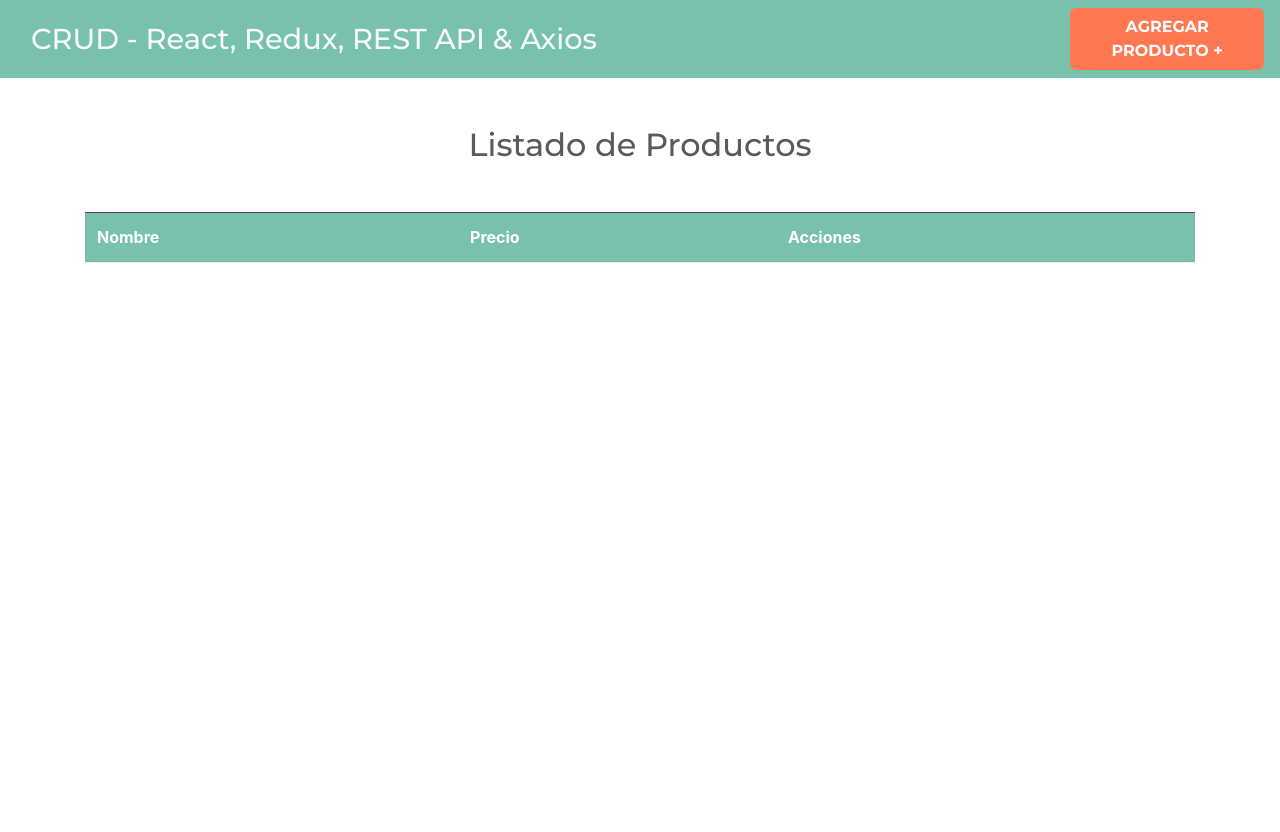
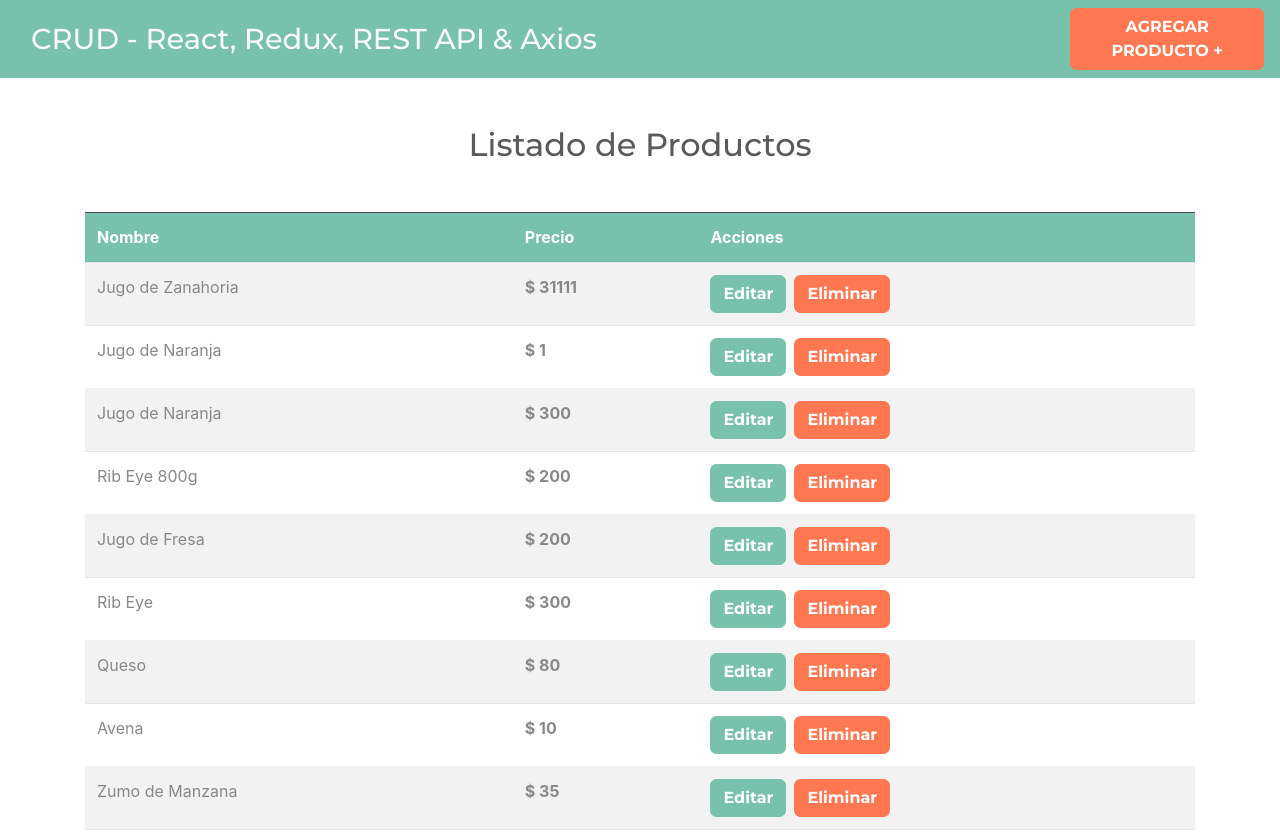
Before and after one commit to armandoltx/reduxCRUD, a React (Create React App) app: page / in a window 1280 px wide. Shown: the top 832 px of the page. Before the commit the page ends 800 px from the top, so only its background shows below. Built offline with nearby package versions, Linux system fonts and the light colour scheme; data requests are answered from the project's data file.

Commit message:
580. Crean do el index listando todos los productos

```diff
--- /dev/null
+++ b/src/components/Producto.js
@@ -0,0 +1,25 @@
+import React from 'react';
+import { Link } from 'react-router-dom';
+
+const Producto = ({producto}) => {
+  const {nombre, precio, id} = producto
+
+  return (
+    <tr>
+      <td>{nombre}</td>
+      <td><span className="font-weight-bold"> $ {precio} </span></td>
+      <td className="acciones">
+        <Link to={`/productos/editar/${id}`}
+          className="btn btn-primary mr-2">
+          Editar
+        </Link>
+        <button
+          type="button"
+          className="btn btn-danger"
+        >Eliminar </button>
+      </td>
+    </tr>
+  );
+};
+
+export default Producto;
--- a/src/components/Productos.js
+++ b/src/components/Productos.js
@@ -1,4 +1,5 @@
 import React, { Fragment, useEffect } from 'react';
+import Producto from './Producto';
 
 // Redux
 import {useSelector, useDispatch} from 'react-redux';
@@ -16,6 +17,10 @@
     // eslint-disable-next-line
   }, []);
 
+  // useSelector es la forma en la obtienes el state
+  const productos = useSelector( state => state.productos.productos )
+  // console.log(productos)
+
   return (
     <Fragment>
       <h2 className="text-center my-5">Listado de Productos</h2>
@@ -29,6 +34,14 @@
           </tr>
         </thead>
         <tbody>
+          {productos.length === 0 ? 'No hay productos' : (
+            productos.map(producto => (
+              <Producto
+                key={producto.id}
+                producto={producto}
+              />
+            ))
+          )}
         </tbody>
       </table>
     </Fragment>
```
